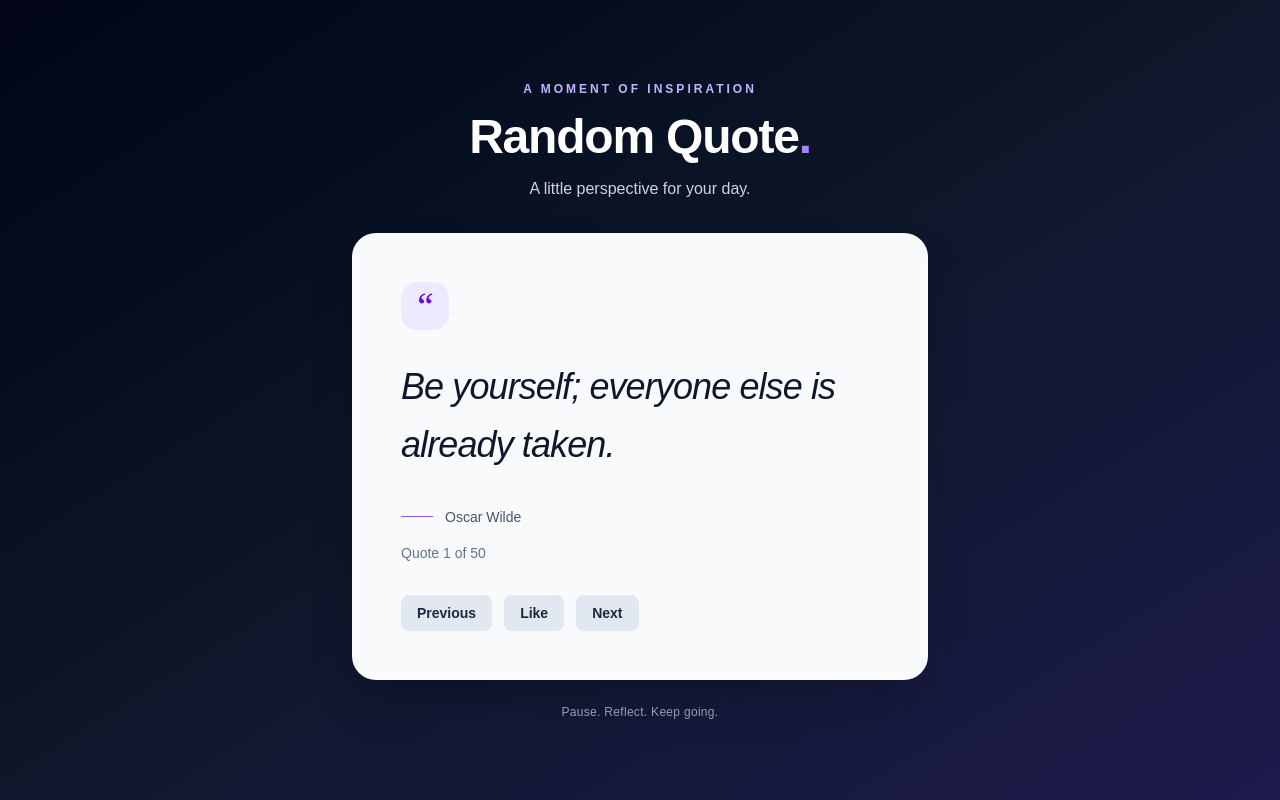
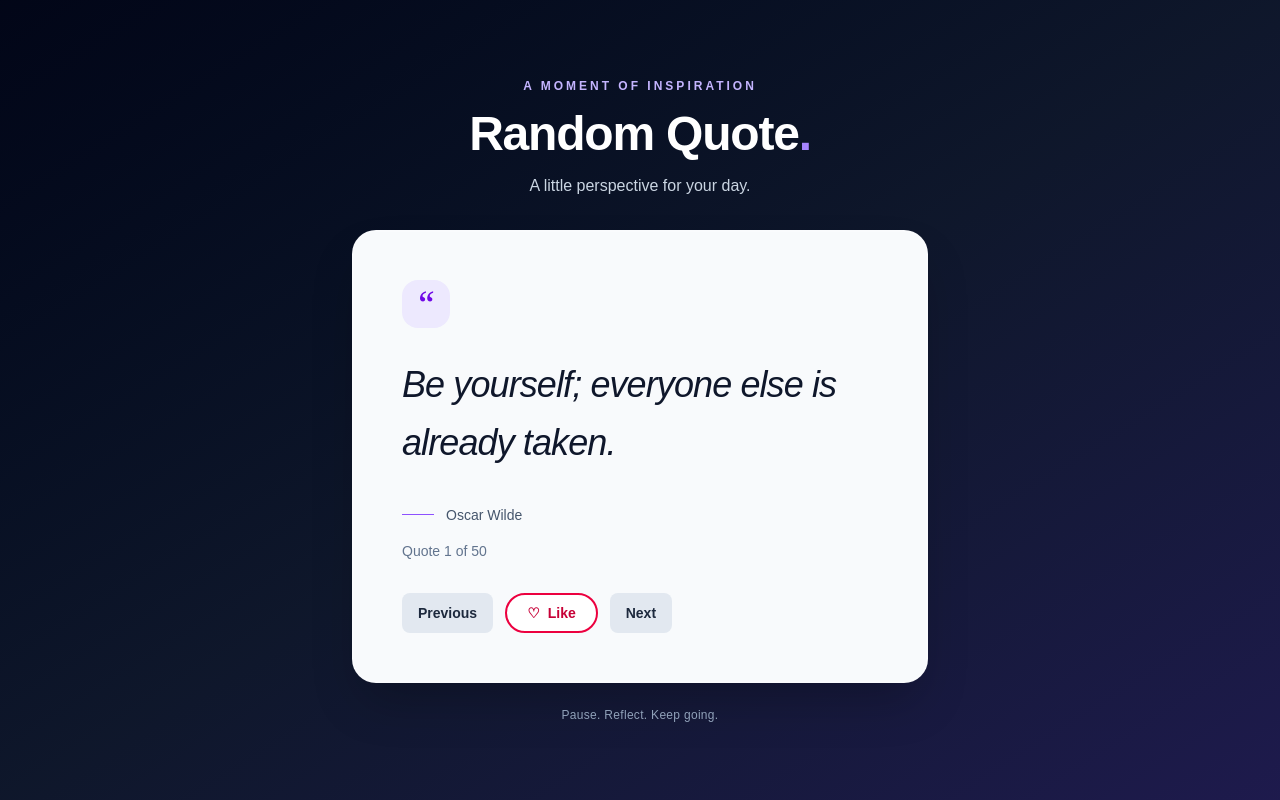
Before and after one commit to Akan-86/random-quote-next, a Next.js app: page / in a window 1280 px wide. Built offline with nearby package versions, Linux system fonts and the light colour scheme.

Commit message:
Separate LikeButton and highlight liked quote cards

```diff
--- a/app/page.tsx
+++ b/app/page.tsx
@@ -4,6 +4,7 @@ import { useState } from "react";
 import { quotes as initialQuotes } from "@/quotes";
 import { Card } from "@/components/Card";
 import { Button } from "@/components/Button";
+import { LikeButton } from "@/components/LikeButton";
 import { QuoteText } from "@/components/QuoteText";
 import { AuthorText } from "@/components/AuthorText";
 
@@ -48,7 +49,7 @@ export default function Home() {
           <p className="mt-4 text-slate-300">A little perspective for your day.</p>
         </header>
 
-        <Card>
+        <Card className={isLiked ? "border-rose-400 bg-rose-50" : "border-white/20 bg-slate-50"}>
           <blockquote aria-live="polite">
             <span aria-hidden="true" className="inline-flex h-12 w-12 items-center justify-center rounded-2xl bg-violet-100 font-serif text-4xl text-violet-700">“</span>
             <QuoteText>{currentQuote.quote}</QuoteText>
@@ -57,9 +58,7 @@ export default function Home() {
           </blockquote>
           <div className="mt-8 flex flex-wrap gap-3">
             <Button onClick={handlePrevious}>Previous</Button>
-            <Button onClick={handleLike} aria-pressed={isLiked}>
-              {isLiked ? "Liked" : "Like"}
-            </Button>
+            <LikeButton isLiked={isLiked} onClick={handleLike} />
             <Button onClick={handleNext}>Next</Button>
           </div>
         </Card>
--- a/components/Button.jsx
+++ b/components/Button.jsx
@@ -2,7 +2,7 @@ export function Button({ children, className = "", type = "button", ...props })
   return (
     <button
       type={type}
-      className={`rounded-lg bg-slate-200 px-4 py-2 text-sm font-semibold text-slate-800 hover:bg-slate-300 aria-pressed:bg-violet-700 aria-pressed:text-white aria-pressed:hover:bg-violet-800 focus-visible:outline-2 focus-visible:outline-offset-2 focus-visible:outline-violet-700 ${className}`}
+      className={`rounded-lg bg-slate-200 px-4 py-2 text-sm font-semibold text-slate-800 hover:bg-slate-300 focus-visible:outline-2 focus-visible:outline-offset-2 focus-visible:outline-violet-700 ${className}`}
       {...props}
     >
       {children}
--- a/components/Card.jsx
+++ b/components/Card.jsx
@@ -1,6 +1,6 @@
-export function Card({ children }) {
+export function Card({ children, className = "" }) {
   return (
-    <div className="rounded-3xl border border-white/20 bg-slate-50 p-8 shadow-2xl sm:p-12">
+    <div className={`rounded-3xl border-2 p-8 shadow-2xl transition-colors sm:p-12 ${className}`}>
       {children}
     </div>
   );
--- /dev/null
+++ b/components/LikeButton.jsx
@@ -0,0 +1,17 @@
+export function LikeButton({ isLiked, onClick }) {
+  return (
+    <button
+      type="button"
+      onClick={onClick}
+      aria-pressed={isLiked}
+      className={`inline-flex items-center gap-2 rounded-full border-2 px-5 py-2 text-sm font-semibold transition-colors focus-visible:outline-2 focus-visible:outline-offset-2 focus-visible:outline-rose-700 ${
+        isLiked
+          ? "border-rose-700 bg-rose-700 text-white hover:bg-rose-800"
+          : "border-rose-600 bg-white text-rose-700 hover:bg-rose-100"
+      }`}
+    >
+      <span aria-hidden="true">{isLiked ? "♥" : "♡"}</span>
+      {isLiked ? "Liked" : "Like"}
+    </button>
+  );
+}
```
